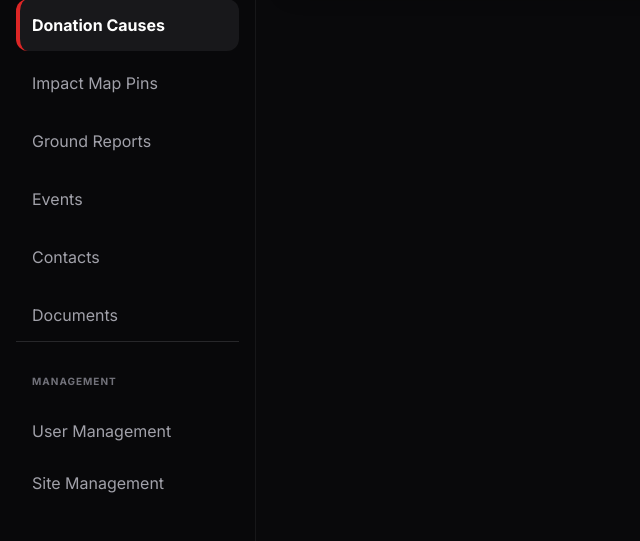
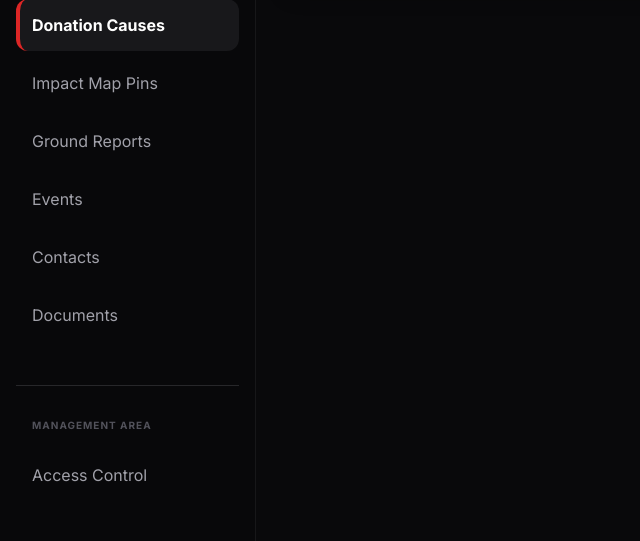
Before and after one commit to supportzingtv-create/NavSahaay, a Flask app: page /admin/causes in a window 1280 px wide. Shown: the part 259-800 px from the top of the page, without its empty margins (0-640 px from the left). Run offline with Flask 3, Linux system fonts and the light colour scheme; the visitor is signed in with stand-in values (Sample User, id 1); data that the repository does not hold is empty; some libraries are stand-ins or nearby versions.

```diff
--- a/app/templates/admin/base.html
+++ b/app/templates/admin/base.html
@@ -239,9 +239,8 @@
                 </div>
 
                 <div class="mt-auto pt-8 border-t border-zinc-800">
-                    <p class="px-4 text-[10px] font-bold text-zinc-500 uppercase tracking-widest mb-4">Management</p>
-                    <a href="{{ url_for('admin.users') }}" class="block px-4 py-3.5 rounded-xl hover:bg-zinc-900 transition-all {% if request.endpoint == 'admin.users' %}bg-zinc-900 text-white font-bold border-l-4 border-red-600 pl-3{% else %}text-zinc-400{% endif %}">User Management</a>
-                    <a href="{{ url_for('admin.settings') }}" class="block px-4 py-3.5 rounded-xl hover:bg-zinc-900 transition-all {% if request.endpoint == 'admin.settings' %}bg-zinc-900 text-white font-bold border-l-4 border-red-600 pl-3{% else %}text-zinc-400{% endif %}">Site Management</a>
+                    <p class="px-4 text-[10px] font-black text-zinc-600 uppercase tracking-widest mb-4">Management Area</p>
+                    <a href="{{ url_for('admin.users') }}" class="block px-4 py-3.5 rounded-xl hover:bg-zinc-900 transition-all {% if request.endpoint == 'admin.users' %}bg-zinc-900 text-white font-bold border-l-4 border-red-600 pl-3{% else %}text-zinc-400{% endif %}">Access Control</a>
                 </div>
             </nav>
         </aside>
```
